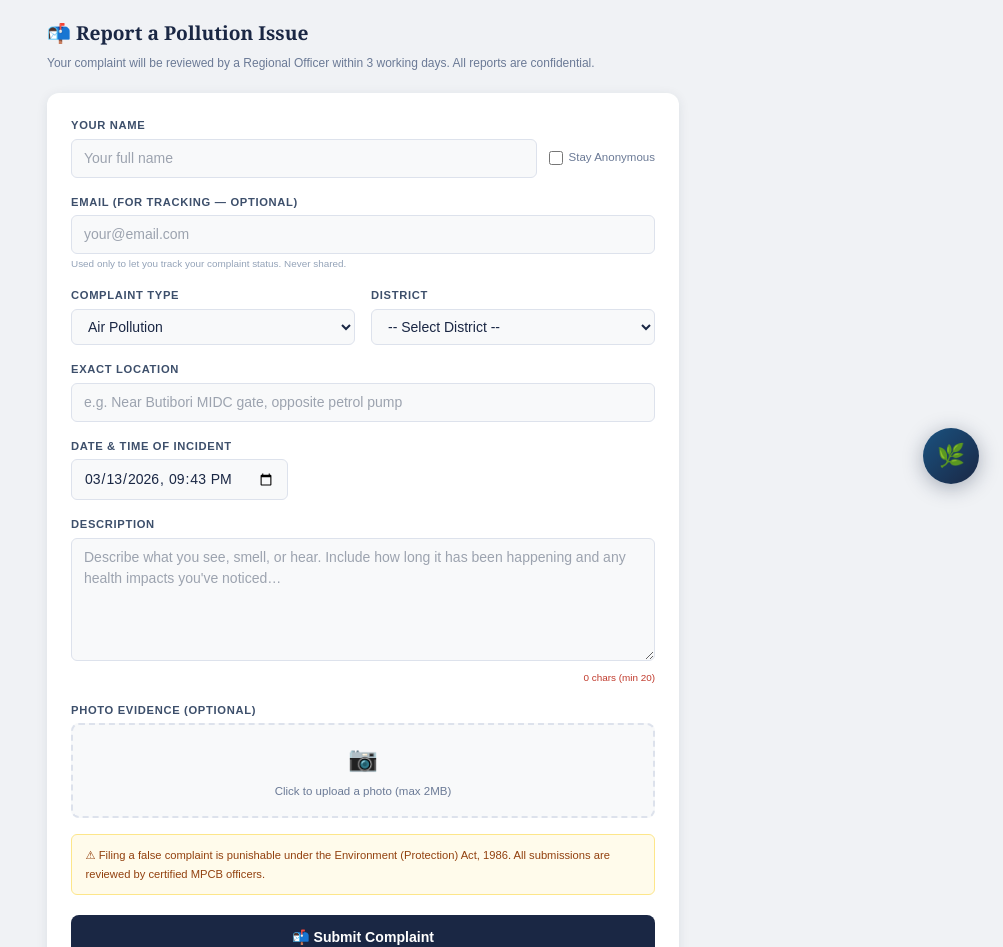
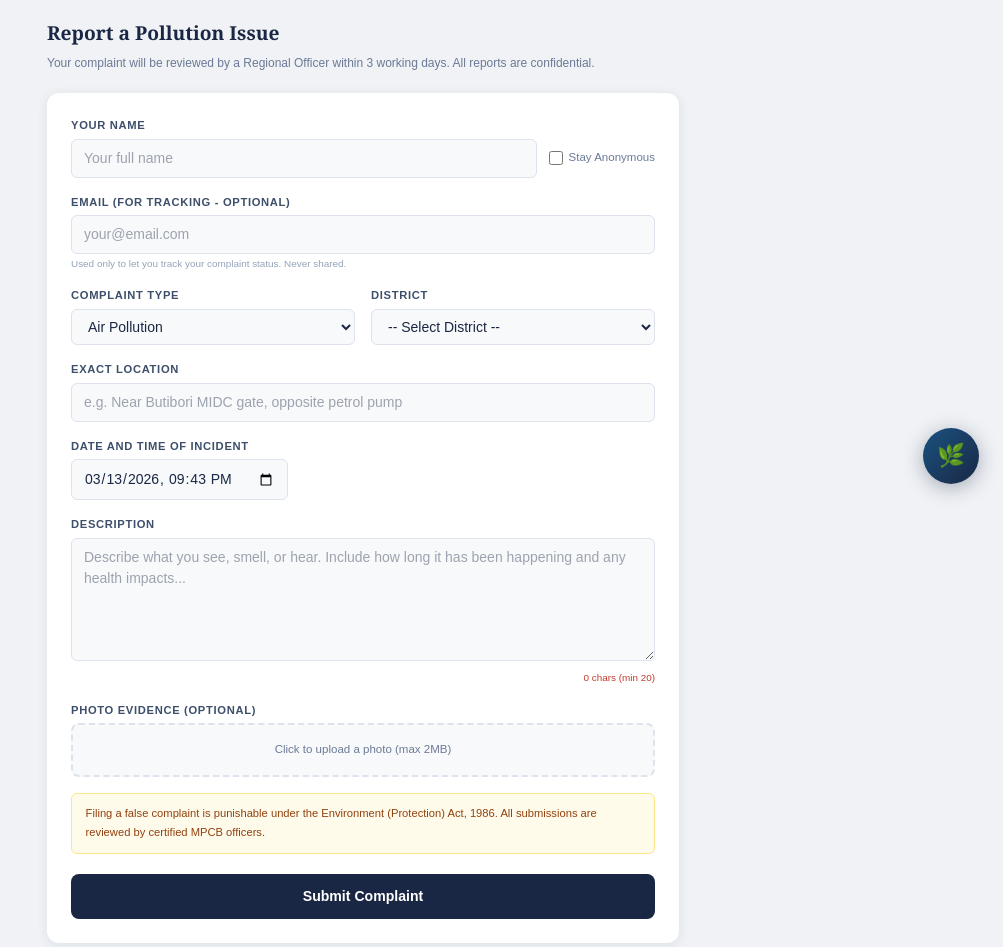
Before and after one commit to notsodiv1918/Prithvinet, a Next.js app: page /file-complaint in a window 1280 px wide. Shown: the part 292-1239 px from the top of the page, without its empty margins (277-1280 px from the left). Built offline with nearby package versions, Linux system fonts and the light colour scheme.

Commit message:
Citizens page final update ready for deployment

```diff
--- a/app/file-complaint/page.tsx
+++ b/app/file-complaint/page.tsx
@@ -1,5 +1,5 @@
 'use client';
-import { useState, useRef } from 'react';
+import { useState, useRef, useCallback, memo } from 'react';
 import CitizenPageHeader from '@/components/CitizenPageHeader';
 import CitizenAIWidget from '@/components/CitizenAIWidget';
 import { addComplaint, ComplaintCategory } from '@/lib/complaintStore';
@@ -8,31 +8,53 @@ import { generateComplaintPDF } from '@/lib/pdfUtils';
 const CATEGORIES: ComplaintCategory[] = ['Air Pollution','Water Pollution','Noise Pollution','Illegal Dumping','Other'];
 const DISTRICTS = ['Mumbai','Pune','Nagpur','Thane','Nashik','Aurangabad','Solapur','Kolhapur','Amravati','Navi Mumbai','Ratnagiri','Chandrapur','Latur','Akola','Yavatmal','Jalgaon','Gondia','Satara','Osmanabad'];
 
-interface FormState {
-  name: string; anonymous: boolean; email: string;
-  category: ComplaintCategory; district: string;
-  location: string; description: string;
-  photoBase64: string; photoName: string;
-  datetime: string;
-}
+const inp: React.CSSProperties = { width:'100%', border:'1.5px solid #dde2ec', borderRadius:'6px', padding:'0.5rem 0.75rem', fontSize:'0.875rem', fontFamily:'Arial', background:'#f8f9fa', outline:'none', boxSizing:'border-box', color:'#1a2744' };
+
+const F = memo(({ label, error, children }: { label:string; error?:string; children:React.ReactNode }) => (
+  <div style={{ marginBottom:'1rem' }}>
+    <label style={{ display:'block', fontSize:'0.7rem', fontWeight:'700', color:'#3d4f6b', fontFamily:'Arial', textTransform:'uppercase', letterSpacing:'0.06em', marginBottom:'0.3rem' }}>{label}</label>
+    {children}
+    {error && <div style={{ fontSize:'0.67rem', color:'#c0392b', fontFamily:'Arial', marginTop:'0.2rem' }}>{error}</div>}
+  </div>
+));
+F.displayName = 'F';
 
 export default function FileComplaintPage() {
-  const [form, setForm] = useState<FormState>({
-    name:'', anonymous:false, email:'', category:'Air Pollution',
-    district:'', location:'', description:'', photoBase64:'', photoName:'',
-    datetime: new Date().toISOString().slice(0,16),
-  });
+  const [name,        setName]        = useState('');
+  const [anonymous,   setAnonymous]   = useState(false);
+  const [email,       setEmail]       = useState('');
+  const [category,    setCategory]    = useState<ComplaintCategory>('Air Pollution');
+  const [district,    setDistrict]    = useState('');
+  const [location,    setLocation]    = useState('');
+  const [description, setDescription] = useState('');
+  const [datetime,    setDatetime]    = useState(new Date().toISOString().slice(0,16));
+  const [photoBase64, setPhotoBase64] = useState('');
+  const [photoName,   setPhotoName]   = useState('');
+
   const [submitted, setSubmitted] = useState<{refNo:string;email:string}|null>(null);
   const [loading,   setLoading]   = useState(false);
   const [errors,    setErrors]    = useState<Record<string,string>>({});
   const fileRef = useRef<HTMLInputElement>(null);
 
+  const handleName        = useCallback((e: React.ChangeEvent<HTMLInputElement>)   => setName(e.target.value),        []);
+  const handleEmail       = useCallback((e: React.ChangeEvent<HTMLInputElement>)   => setEmail(e.target.value),       []);
+  const handleLocation    = useCallback((e: React.ChangeEvent<HTMLInputElement>)   => setLocation(e.target.value),    []);
+  const handleDescription = useCallback((e: React.ChangeEvent<HTMLTextAreaElement>)=> setDescription(e.target.value), []);
+  const handleDatetime    = useCallback((e: React.ChangeEvent<HTMLInputElement>)   => setDatetime(e.target.value),    []);
+  const handleCategory    = useCallback((e: React.ChangeEvent<HTMLSelectElement>)  => setCategory(e.target.value as ComplaintCategory), []);
+  const handleDistrict    = useCallback((e: React.ChangeEvent<HTMLSelectElement>)  => setDistrict(e.target.value),   []);
+
+  const handleAnonymous = useCallback((e: React.ChangeEvent<HTMLInputElement>) => {
+    setAnonymous(e.target.checked);
+    if (e.target.checked) setName('');
+  }, []);
+
   const validate = () => {
     const e: Record<string,string> = {};
-    if (!form.anonymous && !form.name.trim()) e.name = 'Enter your name or choose Anonymous';
-    if (!form.district)                        e.district = 'Please select a district';
-    if (!form.location.trim())                 e.location = 'Describe the specific location';
-    if (form.description.trim().length < 20)   e.description = 'Please give more detail (min 20 characters)';
+    if (!anonymous && !name.trim()) e.name = 'Enter your name or choose Anonymous';
+    if (!district)                   e.district = 'Please select a district';
+    if (!location.trim())            e.location = 'Describe the specific location';
+    if (description.trim().length < 20) e.description = 'Please give more detail (min 20 characters)';
     setErrors(e);
     return Object.keys(e).length === 0;
   };
@@ -42,8 +64,14 @@ export default function FileComplaintPage() {
     if (!file) return;
     if (file.size > 2 * 1024 * 1024) { setErrors(prev => ({...prev, photo:'Photo must be under 2MB'})); return; }
     const reader = new FileReader();
-    reader.onload = ev => setForm(f => ({ ...f, photoBase64: ev.target?.result as string, photoName: file.name }));
+    reader.onload = ev => { setPhotoBase64(ev.target?.result as string); setPhotoName(file.name); };
     reader.readAsDataURL(file);
+  };
+
+  const resetForm = () => {
+    setName(''); setAnonymous(false); setEmail(''); setCategory('Air Pollution');
+    setDistrict(''); setLocation(''); setDescription(''); setPhotoBase64(''); setPhotoName('');
+    setDatetime(new Date().toISOString().slice(0,16));
   };
 
   const submit = async (ev: React.FormEvent) => {
@@ -51,38 +79,21 @@ export default function FileComplaintPage() {
     if (!validate()) return;
     setLoading(true);
     const complaint = addComplaint({
-      category:       form.category,
-      location:       form.location,
-      district:       form.district,
-      description:    form.description,
-      submittedBy:    form.anonymous ? 'Anonymous' : form.name.trim(),
-      submitterEmail: form.anonymous ? undefined : form.email.trim() || undefined,
-      photoBase64:    form.photoBase64 || undefined,
+      category, location, district, description,
+      submittedBy:    anonymous ? 'Anonymous' : name.trim(),
+      submitterEmail: anonymous ? undefined : email.trim() || undefined,
+      photoBase64:    photoBase64 || undefined,
     });
-    // Auto-generate and open complaint PDF in new tab
     await generateComplaintPDF({
-      refNo:          complaint.refNo,
-      category:       form.category,
-      district:       form.district,
-      location:       form.location,
-      description:    form.description,
-      submittedBy:    form.anonymous ? 'Anonymous' : form.name.trim(),
-      submitterEmail: form.anonymous ? undefined : form.email.trim() || undefined,
-      photoBase64:    form.photoBase64 || undefined,
-      datetime:       form.datetime,
+      refNo: complaint.refNo, category, district, location, description,
+      submittedBy:    anonymous ? 'Anonymous' : name.trim(),
+      submitterEmail: anonymous ? undefined : email.trim() || undefined,
+      photoBase64:    photoBase64 || undefined,
+      datetime,
     });
     setLoading(false);
-    setSubmitted({ refNo: complaint.refNo, email: form.email.trim() });
+    setSubmitted({ refNo: complaint.refNo, email: email.trim() });
   };
-
-  const inp: React.CSSProperties = { width:'100%', border:'1.5px solid #dde2ec', borderRadius:'6px', padding:'0.5rem 0.75rem', fontSize:'0.875rem', fontFamily:'Arial', background:'#f8f9fa', outline:'none', boxSizing:'border-box', color:'#1a2744' };
-  const F = ({ label, error, children }: { label:string; error?:string; children:React.ReactNode }) => (
-    <div style={{ marginBottom:'1rem' }}>
-      <label style={{ display:'block', fontSize:'0.7rem', fontWeight:'700', color:'#3d4f6b', fontFamily:'Arial', textTransform:'uppercase', letterSpacing:'0.06em', marginBottom:'0.3rem' }}>{label}</label>
-      {children}
-      {error && <div style={{ fontSize:'0.67rem', color:'#c0392b', fontFamily:'Arial', marginTop:'0.2rem' }}>⚠ {error}</div>}
-    </div>
-  );
 
   return (
     <div style={{ minHeight:'100vh', background:'#f0f2f5', display:'flex', flexDirection:'column', fontFamily:'Arial' }}>
@@ -90,9 +101,8 @@ export default function FileComplaintPage() {
 
       <div style={{ maxWidth:'680px', margin:'0 auto', padding:'1.5rem', width:'100%' }}>
 
-        {/* Back link */}
         <div style={{ marginBottom:'1rem' }}>
-          <a href="/public" style={{ fontSize:'0.72rem', color:'#1a5280', fontFamily:'Arial', textDecoration:'none' }}>← Back to Air Quality Map</a>
+          <a href="/public" style={{ fontSize:'0.72rem', color:'#1a5280', fontFamily:'Arial', textDecoration:'none' }}>Back to Air Quality Map</a>
         </div>
 
         {/* Telegram option */}
@@ -113,9 +123,7 @@ export default function FileComplaintPage() {
         </div>
 
         {submitted ? (
-          /* ── Success screen ── */
           <div style={{ background:'white', borderRadius:'16px', padding:'2.5rem 2rem', textAlign:'center', boxShadow:'0 4px 20px rgba(26,39,68,0.1)' }}>
-            <div style={{ fontSize:'3.5rem', marginBottom:'1rem' }}>✅</div>
             <div style={{ fontSize:'1.1rem', fontWeight:'700', color:'#1a6b3a', fontFamily:'Georgia', marginBottom:'0.5rem' }}>Complaint Submitted!</div>
             <div style={{ fontSize:'0.78rem', color:'#6b7a96', marginBottom:'1.25rem', lineHeight:1.7 }}>
               Your complaint has been received and routed to the concerned Regional Officer. You will be notified within 3 working days.
@@ -126,17 +134,14 @@ export default function FileComplaintPage() {
             </div>
             {submitted.email && (
               <div style={{ fontSize:'0.72rem', color:'#6b7a96', marginBottom:'1rem' }}>
-                Track your complaint at{' '}
-                <a href={`/my-complaints?email=${encodeURIComponent(submitted.email)}`} style={{ color:'#1a5280', fontWeight:'700' }}>
-                  My Complaints →
-                </a>
+                Track your complaint at <a href={`/my-complaints?email=${encodeURIComponent(submitted.email)}`} style={{ color:'#1a5280', fontWeight:'700' }}>My Complaints</a>
               </div>
             )}
             <div style={{ fontSize:'0.72rem', color:'#6b7a96', marginBottom:'1.5rem' }}>
               Save this reference number. For urgent issues: <strong>1800-233-3535</strong>
             </div>
             <div style={{ display:'flex', gap:'0.75rem', justifyContent:'center', flexWrap:'wrap' }}>
-              <button onClick={() => { setSubmitted(null); setForm({ name:'', anonymous:false, email:'', category:'Air Pollution', district:'', location:'', description:'', photoBase64:'', photoName:'', datetime:new Date().toISOString().slice(0,16) }); }}
+              <button onClick={() => { setSubmitted(null); resetForm(); }}
                 style={{ background:'#1a2744', color:'white', border:'none', borderRadius:'8px', padding:'0.6rem 1.25rem', fontSize:'0.82rem', cursor:'pointer', fontFamily:'Arial', fontWeight:'600' }}>
                 File Another
               </button>
@@ -145,7 +150,7 @@ export default function FileComplaintPage() {
               </a>
               {submitted.email && (
                 <a href={`/my-complaints?email=${encodeURIComponent(submitted.email)}`} style={{ background:'#e8f5ee', color:'#1a6b3a', border:'1.5px solid #c8e0d2', borderRadius:'8px', padding:'0.6rem 1.25rem', fontSize:'0.82rem', fontFamily:'Arial', fontWeight:'600', textDecoration:'none' }}>
-                  Track Status →
+                  Track Status
                 </a>
               )}
             </div>
@@ -153,7 +158,7 @@ export default function FileComplaintPage() {
         ) : (
           <>
             <div style={{ marginBottom:'1.25rem' }}>
-              <div style={{ fontSize:'1.2rem', fontWeight:'800', color:'#1a2744', fontFamily:'Georgia', marginBottom:'0.3rem' }}>📬 Report a Pollution Issue</div>
+              <div style={{ fontSize:'1.2rem', fontWeight:'800', color:'#1a2744', fontFamily:'Georgia', marginBottom:'0.3rem' }}>Report a Pollution Issue</div>
               <div style={{ fontSize:'0.75rem', color:'#6b7a96', lineHeight:1.7 }}>
                 Your complaint will be reviewed by a Regional Officer within 3 working days. All reports are confidential.
               </div>
@@ -162,32 +167,31 @@ export default function FileComplaintPage() {
             <div style={{ background:'white', borderRadius:'12px', padding:'1.5rem', boxShadow:'0 2px 12px rgba(26,39,68,0.09)' }}>
               <form onSubmit={submit}>
 
-                {/* Name + anonymous */}
                 <F label="Your Name" error={errors.name}>
                   <div style={{ display:'flex', gap:'0.75rem', alignItems:'center' }}>
-                    <input type="text" placeholder="Your full name" value={form.name} onChange={e => setForm(f => ({...f,name:e.target.value}))} disabled={form.anonymous} style={{ ...inp, flex:1, opacity:form.anonymous?0.5:1 }} />
+                    <input type="text" placeholder="Your full name" value={name} onChange={handleName} disabled={anonymous} style={{ ...inp, flex:1, opacity:anonymous?0.5:1 }} />
                     <label style={{ display:'flex', alignItems:'center', gap:'0.35rem', fontSize:'0.72rem', color:'#6b7a96', cursor:'pointer', whiteSpace:'nowrap', userSelect:'none' }}>
-                      <input type="checkbox" checked={form.anonymous} onChange={e => setForm(f => ({...f,anonymous:e.target.checked,name:e.target.checked?'':f.name}))} style={{ cursor:'pointer', width:'14px', height:'14px' }} />
+                      <input type="checkbox" checked={anonymous} onChange={handleAnonymous} style={{ cursor:'pointer', width:'14px', height:'14px' }} />
                       Stay Anonymous
                     </label>
                   </div>
                 </F>
 
-                {!form.anonymous && (
-                  <F label="Email (for tracking — optional)">
-                    <input type="email" placeholder="your@email.com" value={form.email} onChange={e => setForm(f => ({...f,email:e.target.value}))} style={inp} />
+                {!anonymous && (
+                  <F label="Email (for tracking - optional)">
+                    <input type="email" placeholder="your@email.com" value={email} onChange={handleEmail} style={inp} />
                     <div style={{ fontSize:'0.62rem', color:'#94a3b8', fontFamily:'Arial', marginTop:'0.15rem' }}>Used only to let you track your complaint status. Never shared.</div>
                   </F>
                 )}
 
                 <div style={{ display:'grid', gridTemplateColumns:'1fr 1fr', gap:'1rem' }}>
                   <F label="Complaint Type" error={errors.category}>
-                    <select value={form.category} onChange={e => setForm(f => ({...f,category:e.target.value as ComplaintCategory}))} style={inp}>
+                    <select value={category} onChange={handleCategory} style={inp}>
                       {CATEGORIES.map(c => <option key={c}>{c}</option>)}
                     </select>
                   </F>
                   <F label="District" error={errors.district}>
-                    <select value={form.district} onChange={e => setForm(f => ({...f,district:e.target.value}))} style={inp}>
+                    <select value={district} onChange={handleDistrict} style={inp}>
                       <option value="">-- Select District --</option>
                       {DISTRICTS.map(d => <option key={d}>{d}</option>)}
                     </select>
@@ -195,59 +199,54 @@ export default function FileComplaintPage() {
                 </div>
 
                 <F label="Exact Location" error={errors.location}>
-                  <input type="text" placeholder="e.g. Near Butibori MIDC gate, opposite petrol pump" value={form.location} onChange={e => setForm(f => ({...f,location:e.target.value}))} style={inp} />
+                  <input type="text" placeholder="e.g. Near Butibori MIDC gate, opposite petrol pump" value={location} onChange={handleLocation} style={inp} />
                 </F>
 
-                <F label="Date & Time of Incident">
-                  <input type="datetime-local" value={form.datetime} onChange={e => setForm(f => ({...f,datetime:e.target.value}))} style={{ ...inp, width:'auto' }} />
+                <F label="Date and Time of Incident">
+                  <input type="datetime-local" value={datetime} onChange={handleDatetime} style={{ ...inp, width:'auto' }} />
                 </F>
 
                 <F label="Description" error={errors.description}>
-                  <textarea rows={5} placeholder="Describe what you see, smell, or hear. Include how long it has been happening and any health impacts you've noticed…"
-                    value={form.description} onChange={e => setForm(f => ({...f,description:e.target.value}))}
+                  <textarea rows={5} placeholder="Describe what you see, smell, or hear. Include how long it has been happening and any health impacts..."
+                    value={description} onChange={handleDescription}
                     style={{ ...inp, resize:'vertical' }} />
-                  <div style={{ fontSize:'0.62rem', color:form.description.length<20?'#c0392b':'#94a3b8', fontFamily:'Arial', textAlign:'right', marginTop:'0.2rem' }}>
-                    {form.description.length} chars (min 20)
+                  <div style={{ fontSize:'0.62rem', color:description.length<20?'#c0392b':'#94a3b8', fontFamily:'Arial', textAlign:'right', marginTop:'0.2rem' }}>
+                    {description.length} chars (min 20)
                   </div>
                 </F>
 
-                {/* Photo upload */}
                 <F label="Photo Evidence (optional)" error={errors.photo}>
                   <div style={{ border:'2px dashed #dde2ec', borderRadius:'8px', padding:'1rem', textAlign:'center', cursor:'pointer', background:'#f8f9fa' }}
                     onClick={() => fileRef.current?.click()}>
-                    {form.photoBase64 ? (
+                    {photoBase64 ? (
                       <div style={{ display:'flex', alignItems:'center', justifyContent:'center', gap:'0.75rem' }}>
-                        <img src={form.photoBase64} alt="preview" style={{ width:'60px', height:'60px', objectFit:'cover', borderRadius:'6px', border:'1px solid #dde2ec' }} />
+                        <img src={photoBase64} alt="preview" style={{ width:'60px', height:'60px', objectFit:'cover', borderRadius:'6px', border:'1px solid #dde2ec' }} />
                         <div style={{ textAlign:'left' }}>
-                          <div style={{ fontSize:'0.72rem', color:'#1a6b3a', fontWeight:'600', fontFamily:'Arial' }}>✓ {form.photoName}</div>
+                          <div style={{ fontSize:'0.72rem', color:'#1a6b3a', fontWeight:'600', fontFamily:'Arial' }}>{photoName}</div>
                           <div style={{ fontSize:'0.62rem', color:'#94a3b8', fontFamily:'Arial', marginTop:'0.1rem' }}>Click to change</div>
                         </div>
                       </div>
                     ) : (
-                      <>
-                        <div style={{ fontSize:'1.5rem', marginBottom:'0.35rem' }}>📷</div>
-                        <div style={{ fontSize:'0.72rem', color:'#6b7a96', fontFamily:'Arial' }}>Click to upload a photo (max 2MB)</div>
-                      </>
+                      <div style={{ fontSize:'0.72rem', color:'#6b7a96', fontFamily:'Arial' }}>Click to upload a photo (max 2MB)</div>
                     )}
                   </div>
                   <input ref={fileRef} type="file" accept="image/*" style={{ display:'none' }} onChange={handlePhoto} />
                 </F>
 
                 <div style={{ background:'#fffbeb', border:'1px solid #fde68a', borderRadius:'6px', padding:'0.65rem 0.85rem', marginBottom:'1.25rem', fontSize:'0.7rem', color:'#92400e', lineHeight:1.7 }}>
-                  ⚠ Filing a false complaint is punishable under the Environment (Protection) Act, 1986. All submissions are reviewed by certified MPCB officers.
+                  Filing a false complaint is punishable under the Environment (Protection) Act, 1986. All submissions are reviewed by certified MPCB officers.
                 </div>
 
                 <button type="submit" disabled={loading} style={{ width:'100%', background:loading?'#94a3b8':'#1a2744', color:'white', border:'none', borderRadius:'8px', padding:'0.75rem', fontSize:'0.88rem', fontFamily:'Arial', fontWeight:'700', cursor:loading?'not-allowed':'pointer', transition:'background 0.15s' }}>
-                  {loading ? '⏳ Submitting…' : '📬 Submit Complaint'}
+                  {loading ? 'Submitting...' : 'Submit Complaint'}
                 </button>
               </form>
             </div>
 
-            {/* Emergency contacts */}
             <div style={{ marginTop:'1rem', background:'white', borderRadius:'10px', padding:'1rem 1.25rem', boxShadow:'0 1px 6px rgba(26,39,68,0.07)' }}>
-              <div style={{ fontSize:'0.7rem', fontWeight:'700', color:'#1a2744', marginBottom:'0.35rem' }}>📞 Other ways to report:</div>
+              <div style={{ fontSize:'0.7rem', fontWeight:'700', color:'#1a2744', marginBottom:'0.35rem' }}>Other ways to report:</div>
               <div style={{ fontSize:'0.7rem', color:'#6b7a96', lineHeight:1.8 }}>
-                MPCB Toll Free: <strong>1800-233-3535</strong> &nbsp;·&nbsp; Police: <strong>100</strong> &nbsp;·&nbsp; Email: <strong>helpdesk@mpcb.gov.in</strong>
+                MPCB Toll Free: <strong>1800-233-3535</strong> &nbsp; Police: <strong>100</strong> &nbsp; Email: <strong>helpdesk@mpcb.gov.in</strong>
               </div>
             </div>
           </>
```
Also changed, not shown: telegram-complaints.json (+20 -0 lines).
